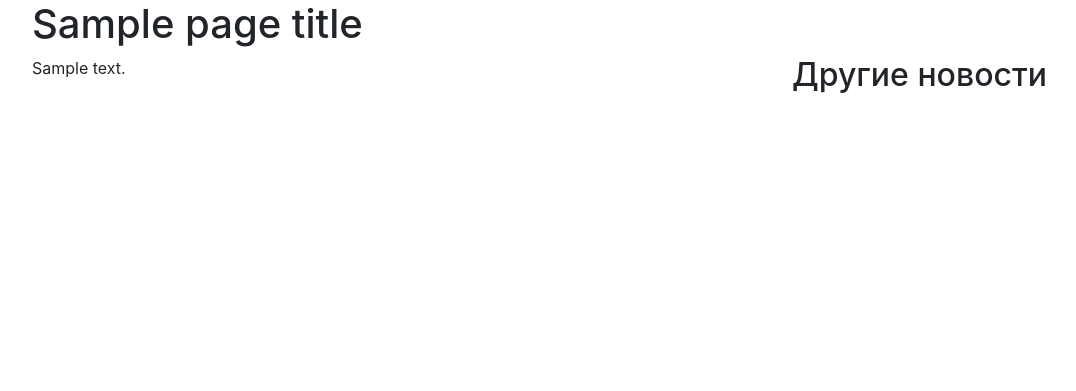
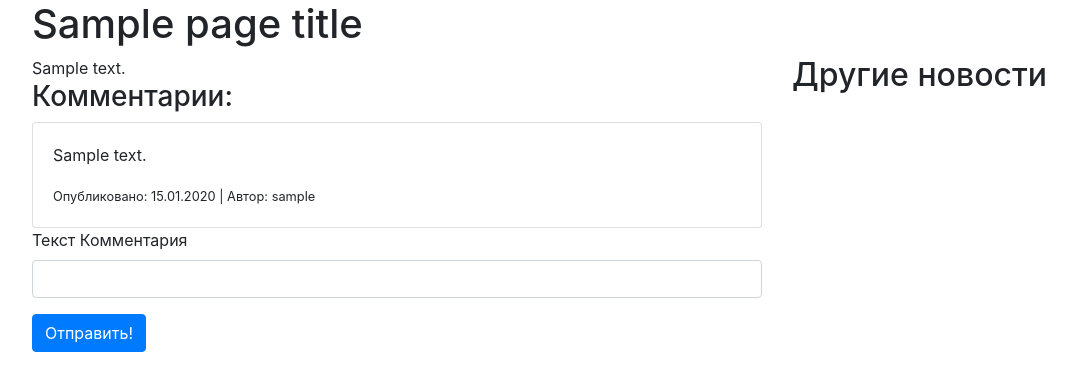
Before and after one commit to KosolapovRE/learn_web, a Flask app: template webapp/templates/news/single_news.html in a window 1280 px wide. Shown: the part 56-447 px from the top of the page, without its empty margins (53-1129 px from the left). Run offline with Flask 2, Linux system fonts and the light colour scheme; the template is opened without the code that fills it: values that come from a table or form of the project are taken from there, most other values are stand-ins (such as "Sample title", 1, 10 or a date in 2020); some libraries are stand-ins or nearby versions.

Commit message:
Добавлена модель комментария, отображение в списке новостей и на странице каждой новости. Создана форма для добавления комментариев

```diff
--- /dev/null
+++ b/webapp/news/forms.py
@@ -0,0 +1,8 @@
+from flask_wtf import FlaskForm
+from wtforms import HiddenField, StringField, SubmitField
+from wtforms.validators import DataRequired
+
+class CommentForm(FlaskForm):
+    news_id = HiddenField('ID новости', validators=[DataRequired()])
+    comment_text = StringField('Текст Комментария', validators=[DataRequired()], render_kw={"class": "form-control"})
+    submit = SubmitField('Отправить!', render_kw={"class": "btn btn-primary"})
--- a/webapp/news/models.py
+++ b/webapp/news/models.py
@@ -8,6 +8,9 @@ class News(db.Model):
     url = db.Column(db.String, unique=True, nullable=False)
     published = db.Column(db.DateTime, nullable=False)
     text = db.Column(db.Text, nullable=True)
+
+    def comments_count(self):
+        return Comment.query.filter(Comment.news_id ==self.id).count()
 
     def __repr__(self):
         return '<News {} {} {}>'.format(self.title, self.url, self.published)
--- a/webapp/templates/news/index.html
+++ b/webapp/templates/news/index.html
@@ -15,7 +15,7 @@
                 <h2></h2>
                 {% for news in news_list %}
                 <h3><a href='{{ url_for('news.single_news', news_id=news.id) }}''>{{ news.title }}</a></h3>
-                <p>{{ news.published.strftime("%B %d, %Y") }}</p>
+                <p>{{ news.published.strftime("%B %d, %Y") }} | Комментарии: {{ news.comments_count() }}</p>
                 <hr />
                 {% endfor %}
             </div>
--- a/webapp/templates/news/single_news.html
+++ b/webapp/templates/news/single_news.html
@@ -4,6 +4,28 @@
         <div class='row'>
             <div class='col-8 news-content'>
                {{ news.text|safe }}
+                {% if news.comments %}
+                    <h3>Комментарии:</h3>
+                    {% for comment in news.comments %}
+                    <div class="card">
+                        <div class="card-body">
+                            <p class="card-text">{{ comment.text }}</p>
+                            <p class="card-text">
+                                <small>Опубликовано: {{ comment.created.strftime('%d.%m.%Y') }} |
+                                    Автор: {{ comment.user.username }}</small>
+                            </p>
+                        </div>
+                    </div>
+                    {% endfor %}
+                {% endif %}
+                <form action="{{ url_for('news.add_comment') }}" method="POST">
+                    {{ comment_form.hidden_tag() }}
+                    <div class="form-group">
+                        {{ comment_form.comment_text.label }}
+                        {{ comment_form.comment_text() }}
+                    </div>
+                    {{ comment_form.submit() }}
+                </form>
             </div>
             <div class='col-4'>
                 <h2>Другие новости</h2>
```
Also changed, not shown: webapp/news/views.py (+6 -1 lines).
